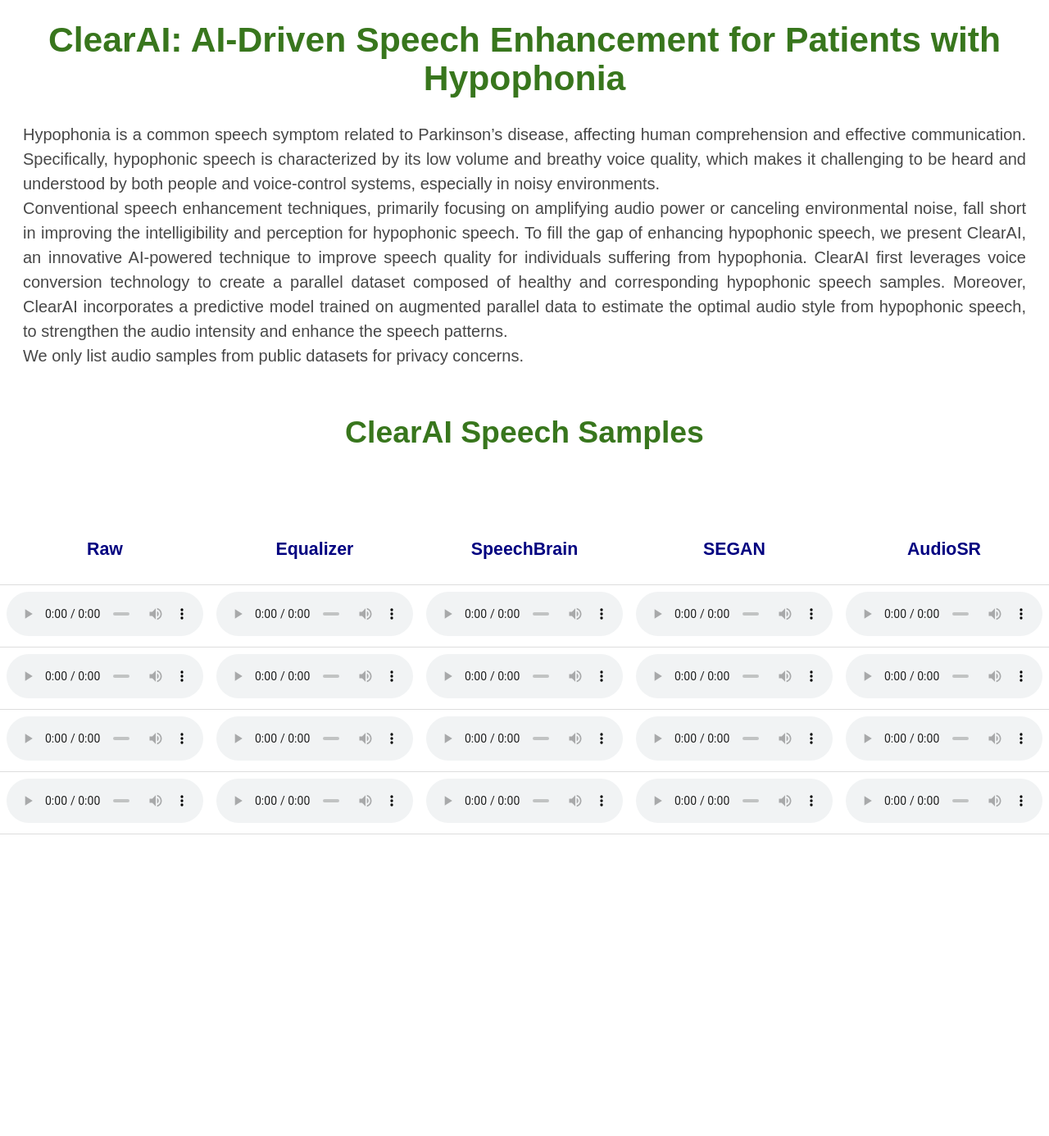
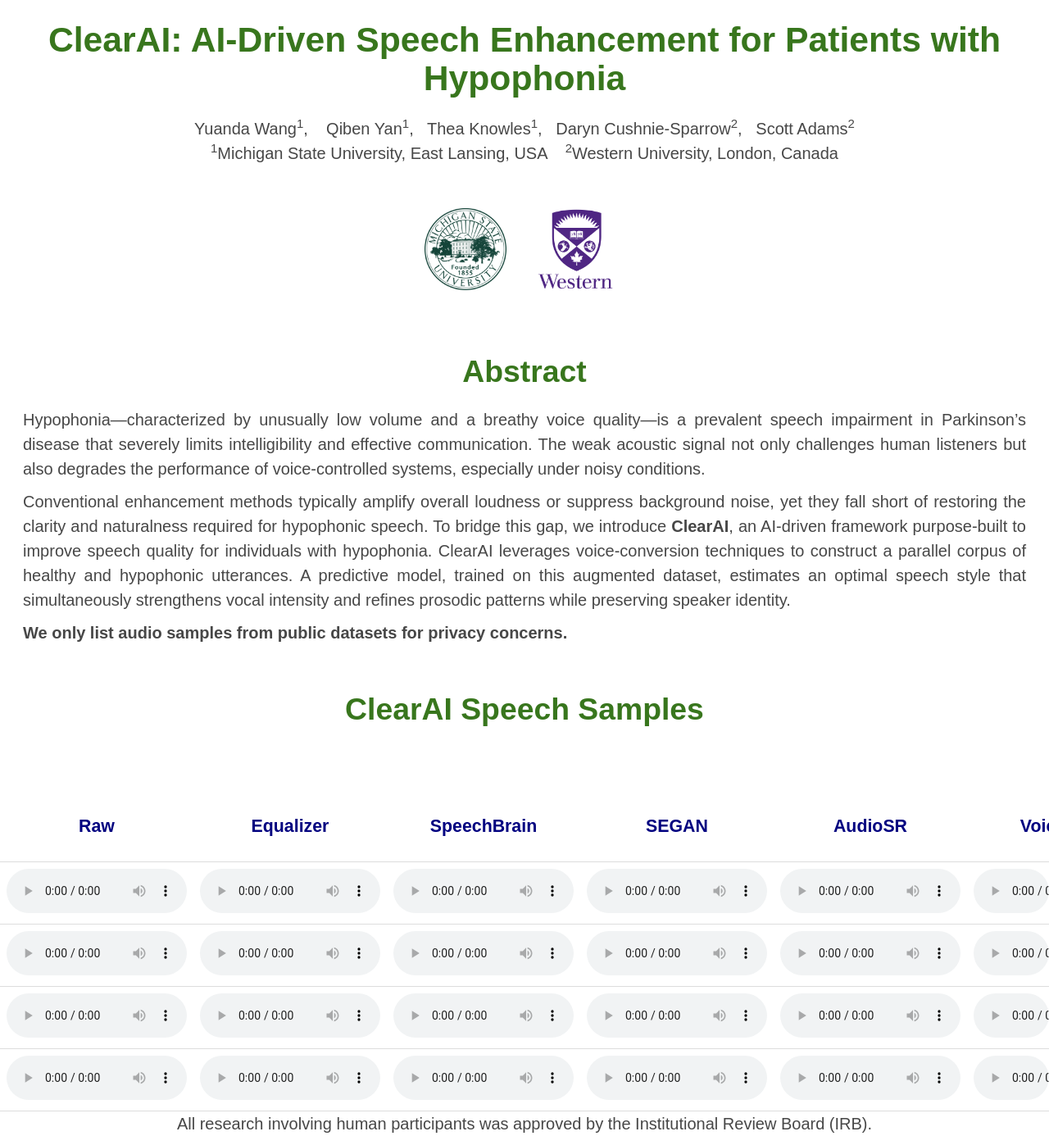
Before and after one commit to clear-ai-speech/clear-ai-speech.github.io, a Jekyll site: the page index.html, which Jekyll copies as it is, in a window 1280 px wide. Shown: the whole page at 82% size. Built offline with Jekyll 4.4.1, drawn with Linux system fonts in a browser that asks for light colours; before the commit the page ends 1018 px from its top, so only the background shows below that.

Commit message:
Wed Jul 16 08:57:07 PDT 2025

```diff
--- a/css/custom.css
+++ b/css/custom.css
@@ -4,6 +4,17 @@ body {
     padding: 0;
 }
 
+
+.affiliations {
+    /* 整块水平居中 */
+    margin: 0 auto;
+
+    /* 文本居中 */
+    text-align: center;
+
+    /* 可选：控制最大宽度，让内容紧凑 */
+    max-width: 1800px;
+  }
 .global_container {
     width: 100%;
     max-width: 1800px; /* 增加最大宽度到1600px */
@@ -229,5 +240,11 @@ p, ul {
 }
 
 audio {
-    width:240px; /* 将audio控件的宽度调整为350px */
+    width:220px; /* 将audio控件的宽度调整为350px */
 }
+
+/* 放在样式表比较靠后的位置 */
+.authors p {
+    margin: 0;          /* 可选：去掉默认上下外距 */
+    text-align: center; /* 明确指定，不怕别的 p 规则干扰 */
+  }
--- a/index.html
+++ b/index.html
@@ -37,14 +37,50 @@
     <div class="global_container">
         <div class="section">
             <h1>ClearAI: AI-Driven Speech Enhancement for Patients with Hypophonia</h1>
-            <div class="boxed">
-                <p>Hypophonia is a common speech symptom related to Parkinson’s disease, affecting human comprehension and effective communication. Specifically, hypophonic speech is characterized by its low volume and breathy voice quality, which makes it challenging to be heard and understood by both people and voice-control systems, especially in noisy environments.
-                <br>
-                    Conventional speech enhancement techniques, primarily focusing on amplifying audio power or canceling environmental noise, fall short in improving the intelligibility and perception for hypophonic speech. To fill the gap of enhancing hypophonic speech, we present ClearAI, an innovative AI-powered technique to improve speech quality for individuals suffering from hypophonia. ClearAI first leverages voice conversion technology to create a parallel dataset composed of healthy and corresponding hypophonic speech samples. Moreover, ClearAI incorporates a predictive model trained on augmented parallel data to estimate the optimal audio style from hypophonic speech, to strengthen the audio intensity and enhance the speech patterns.
-                <br>
-                    We only list audio samples from public datasets for privacy concerns.
-                <br>
+            <!-- Author information -->
+                <div class="authors" style="text-align:center;">
+                <p>
+                  Yuanda Wang<sup>1</sup>, &nbsp;&nbsp;
+                  Qiben Yan<sup>1</sup>,&nbsp;&nbsp;
+                  Thea Knowles<sup>1</sup>,&nbsp;&nbsp;
+                  Daryn Cushnie-Sparrow<sup>2</sup>,&nbsp;&nbsp;
+                  Scott Adams<sup>2</sup>
+                </p>
+                <p class="affiliations" style="text-align:center;">
+                  <sup>1</sup>Michigan State University, East Lansing, USA &nbsp;&nbsp;
+                  <sup>2</sup>Western University, London, Canada
+                </p>
+              </div>
+              <div style="text-align:center; margin:3em 0;">
+                <img src="./images/msu.png" alt="示意图 1" style="max-width:100px; height:auto; margin:0 10px;">
+                <img src="./images/western.png" alt="示意图 2" style="max-width:120px; height:auto; margin:0 10px;">
             </div>
+            <!-- Abstract section for an academic-style demo page -->
+            <section id="abstract" class="boxed">
+                <h2>Abstract</h2>
+
+                <p>
+                Hypophonia—characterized by unusually low volume and a breathy voice quality—is a prevalent speech impairment
+                in Parkinson’s disease that severely limits intelligibility and effective communication. The weak acoustic
+                signal not only challenges human listeners but also degrades the performance of voice-controlled systems,
+                especially under noisy conditions.
+                </p>
+
+                <p>
+                Conventional enhancement methods typically amplify overall loudness or suppress background noise, yet they
+                fall short of restoring the clarity and naturalness required for hypophonic speech. To bridge this gap, we
+                introduce <strong>ClearAI</strong>, an AI-driven framework purpose-built to improve speech quality for
+                individuals with hypophonia. ClearAI leverages voice-conversion techniques to construct a parallel corpus of
+                healthy and hypophonic utterances. A predictive model, trained on this augmented dataset, estimates an
+                optimal speech style that simultaneously strengthens vocal intensity and refines prosodic patterns while
+                preserving speaker identity.
+                </p>
+
+                <p>
+                <strong>We only list audio samples from public datasets for privacy concerns.</strong>
+                </p>
+            </section>
+
 
             <h2>ClearAI Speech Samples</h2>
             <div style="margin-top: 5em;">
@@ -187,6 +223,8 @@
             </div>
         </div>
     </div>
-
+    <p class="affiliations">
+        All research involving human participants was approved by the Institutional Review Board (IRB).
+    </p>
 </body>
 </html>
```
Also changed, not shown: images/msu.png (added), images/western.png (added), 1 other file.
